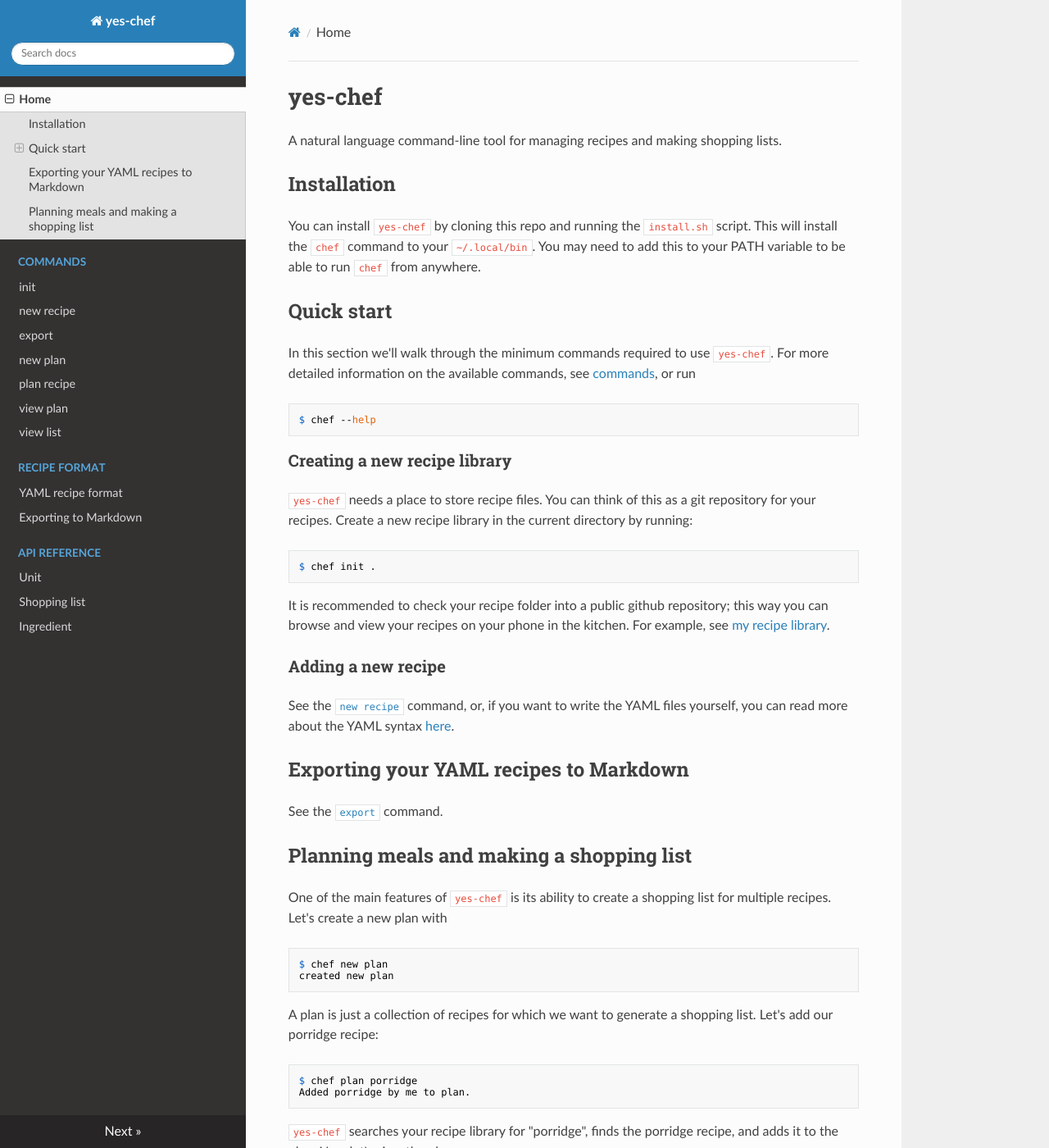
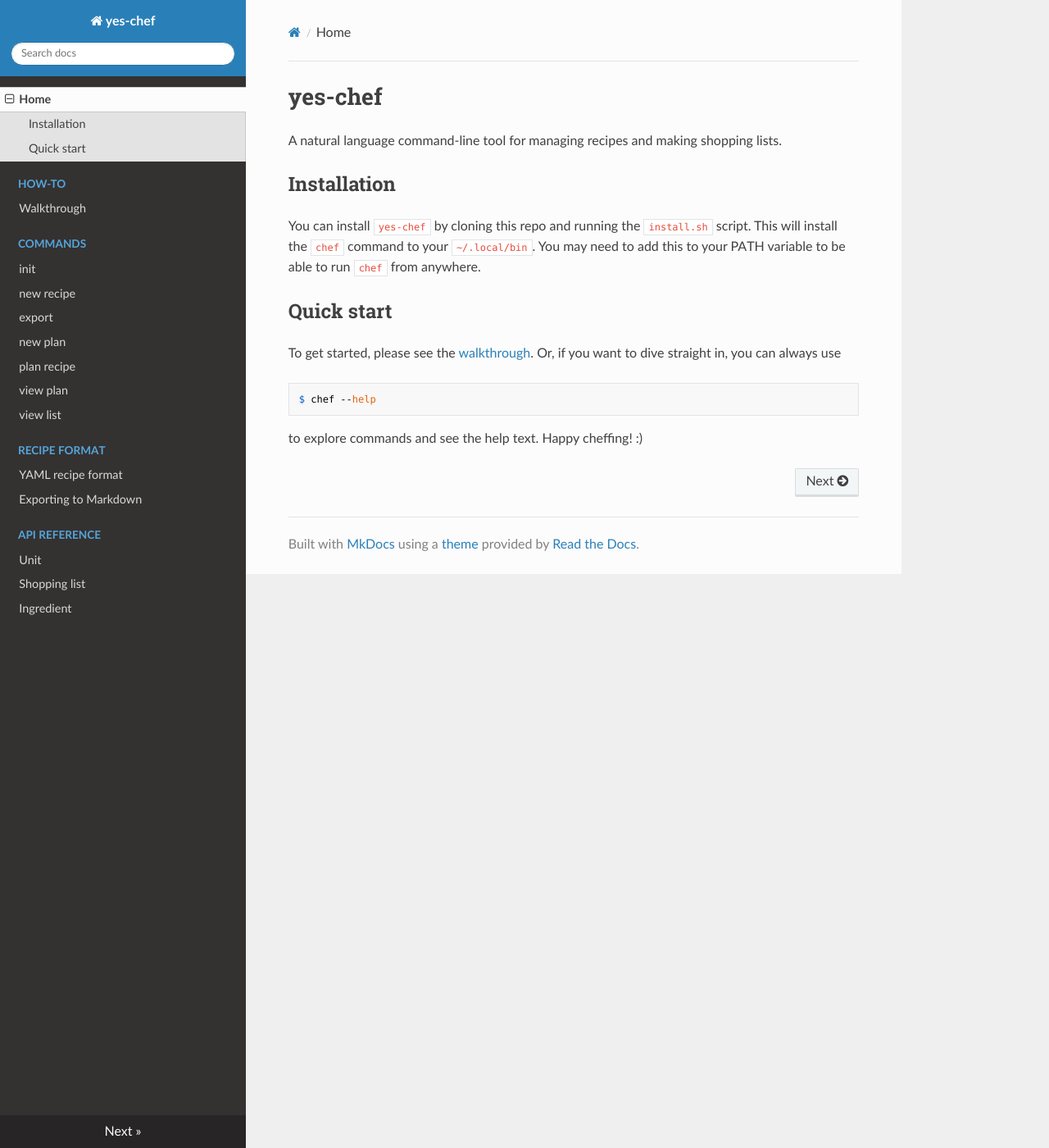
Before and after one commit to binnev/chef, an MkDocs documentation site: the page built from docs/index.md, in a window 1280 px wide and 1400 px high. Shown: the whole window at 82% size. Built offline with MkDocs 1.6.1, drawn with Linux system fonts in a browser that asks for light colours; nearby versions of some CDN libraries; some of the changed text lies outside the part shown.

Commit message:
docs: added walkthrough.md

````diff
--- a/docs/index.md
+++ b/docs/index.md
@@ -9,101 +9,10 @@
 
 ## Quick start
 
-In this section we'll walk through the minimum commands required to use `yes-chef`. For more detailed information on the available commands, see [commands](commands.md), or run
+To get started, please see the [walkthrough](walkthrough.md). Or, if you want to dive straight in, you can always use
 
 ```shell
 $ chef --help
 ```
 
-### Creating a new recipe library
-
-`yes-chef` needs a place to store recipe files. You can think of this as a git repository for your recipes. Create a new recipe library in the current directory by running:
-
-```shell
-$ chef init .
-```
-
-It is recommended to check your recipe folder into a public github repository; this way you can browse and view your recipes on your phone in the kitchen. For example, see [my recipe library](https://github.com/binnev/recipes).
-
-### Adding a new recipe
-
-See the [`new recipe`](commands/recipe_wizard.md) command, or, if you want to write the YAML files yourself, you can read more about the YAML syntax [here](recipe/yaml.md).
-
-
-## Exporting your YAML recipes to Markdown
-
-See the [`export`](commands/export.md) command.
-
-## Planning meals and making a shopping list
-
-One of the main features of `yes-chef` is its ability to create a shopping list for multiple recipes. Let's create a new plan with
-
-```shell
-$ chef new plan
-created new plan
-```
-
-A plan is just a collection of recipes for which we want to generate a shopping list.
-Let's add our porridge recipe:
-
-```shell
-$ chef plan porridge
-Added porridge by me to plan.
-```
-
-`yes-chef` searches your recipe library for "porridge", finds the porridge recipe, and adds it to the plan.
-Now let's view the plan:
-
-```shell
-$ chef view plan
-Current plan:
-    created: 2024-03-03T09:22:55.979689
-    recipes:
-        porridge by me
-```
-
-And we can view the shopping list by running
-
-```shell
-$ chef view list
-Current shopping list:
-oats: 25 g
-water: enough for porridge
-```
-
-So far, so good. Now let's say we want to plan 2 days worth of porridge -- we can add porridge a second time:
-
-```shell
-$ chef plan porridge
-Added porridge by me to plan.
-```
-
-Now our shopping list looks like this:
-
-```shell
-$ chef view list
-Current shopping list:
-oats: 50 g
-water: enough for porridge (x2)
-```
-
-The amount of oats has doubled, and the entry for "water" has updated too, even though our porridge recipe doesn't specify an amount for water.
-This is a trivial example, but it really gets useful when we plan several large recipes. `yes-chef` will intelligently merge the ingredients lists.
-
-If several recipes call for "fresh coriander" (no amount specified), this will be displayed like this, so that you know how much "fresh coriander" you need to buy:
-
-```
-fresh coriander:
-    enough for:
-        Neelam Bajwa's chicken madras
-        dhaal
-```
-
-`yes-chef` will try to sum amounts when it makes sense to do so. (Like in the porridge example above, it knows that `25g + 25g = 50g`). When the units differ, it will display the amounts organised by ingredient, so that you can quickly do the math yourself:
-
-```
-garlic:
-    3 cloves
-    4 tsp
-    1.0 bulb
-```
+to explore commands and see the help text. Happy cheffing! :)
--- a/mkdocs.yml
+++ b/mkdocs.yml
@@ -8,9 +8,12 @@
 
 nav:
   - Home: index.md
+  - How-to:
+      - how-to/walkthrough.md
+
   - Commands:
       - commands/init.md
-      - commands/recipe_wizard.md
+      - commands/new_recipe.md
       - commands/export.md
       - commands/new_plan.md
       - commands/plan_recipe.md
````
Also changed, not shown: docs/how-to/walkthrough.md (added, +99 -0 lines), docs/commands/new_recipe.md (renamed from docs/commands/recipe_wizard.md).
